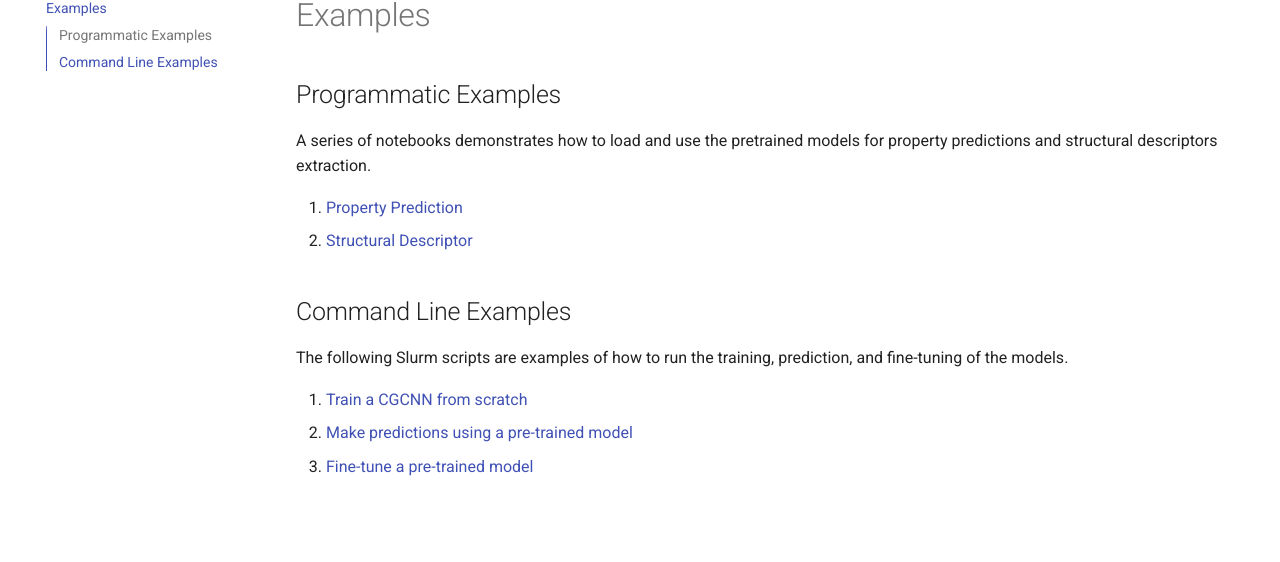
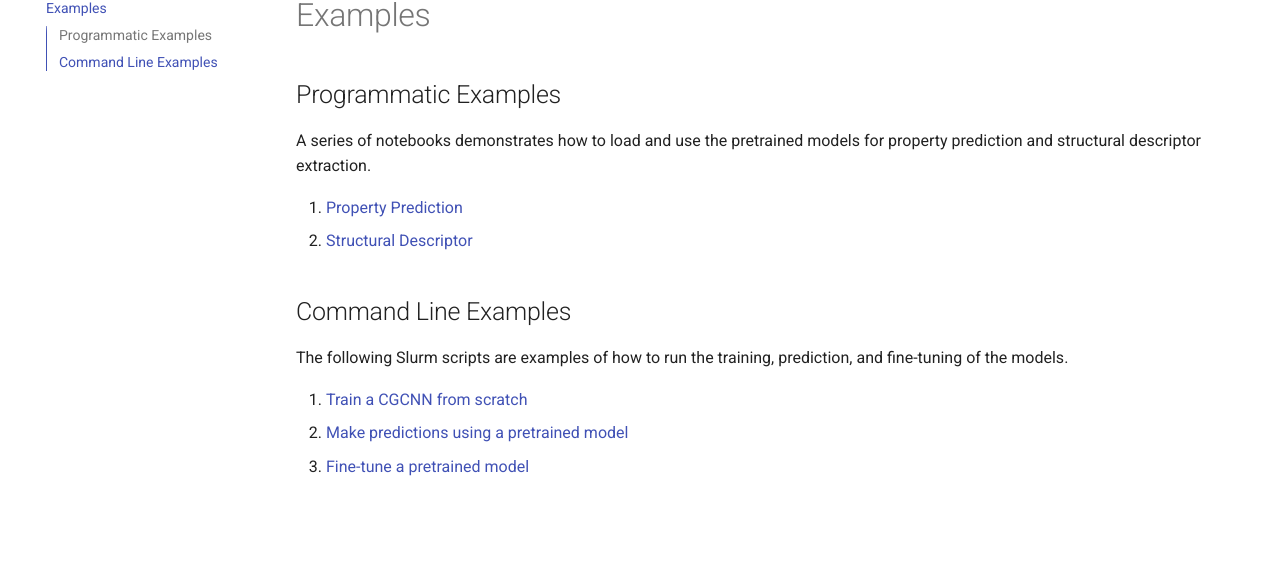
Before and after one commit to jcwang587/cgcnn2, an MkDocs documentation site: the page built from docs/4_examples.md, in a window 1280 px wide. Shown: the part 151-713 px from the top of the page. Built offline with MkDocs 1.6.1 and Material for MkDocs 9.7.7, drawn with Linux system fonts in a browser that asks for light colours; comment, search, counter and statistics services are not loaded.

```diff
--- a/docs/4_examples.md
+++ b/docs/4_examples.md
@@ -2,7 +2,7 @@
 
 ## Programmatic Examples
 
-A series of notebooks demonstrates how to load and use the pretrained models for property predictions and structural descriptors extraction.
+A series of notebooks demonstrates how to load and use the pretrained models for property prediction and structural descriptor extraction.
 
 1. [Property Prediction](https://github.com/jcwang587/cgcnn2/blob/main/examples/p01_property_prediction.ipynb)
 1. [Structural Descriptor](https://github.com/jcwang587/cgcnn2/blob/main/examples/p02_structural_descriptor.ipynb)
@@ -12,5 +12,5 @@
 The following Slurm scripts are examples of how to run the training, prediction, and fine-tuning of the models.
 
 1. [Train a CGCNN from scratch](https://github.com/jcwang587/cgcnn2/blob/main/examples/s01_slurm_train.sh)
-1. [Make predictions using a pre-trained model](https://github.com/jcwang587/cgcnn2/blob/main/examples/s02_slurm_predict.sh)
-1. [Fine-tune a pre-trained model](https://github.com/jcwang587/cgcnn2/blob/main/examples/s03_slurm_fine_tuning.sh)
+1. [Make predictions using a pretrained model](https://github.com/jcwang587/cgcnn2/blob/main/examples/s02_slurm_predict.sh)
+1. [Fine-tune a pretrained model](https://github.com/jcwang587/cgcnn2/blob/main/examples/s03_slurm_fine_tuning.sh)
```
Also changed, not shown: 1 other file.
